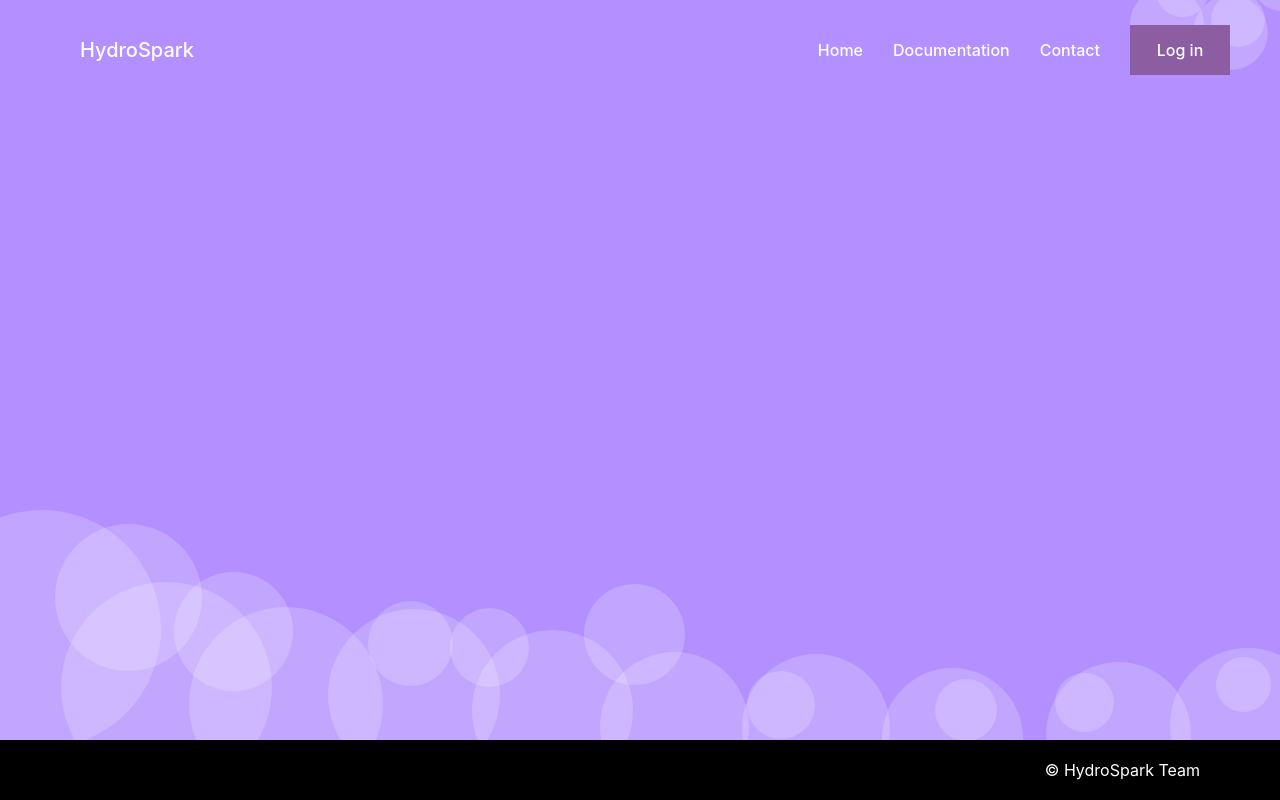
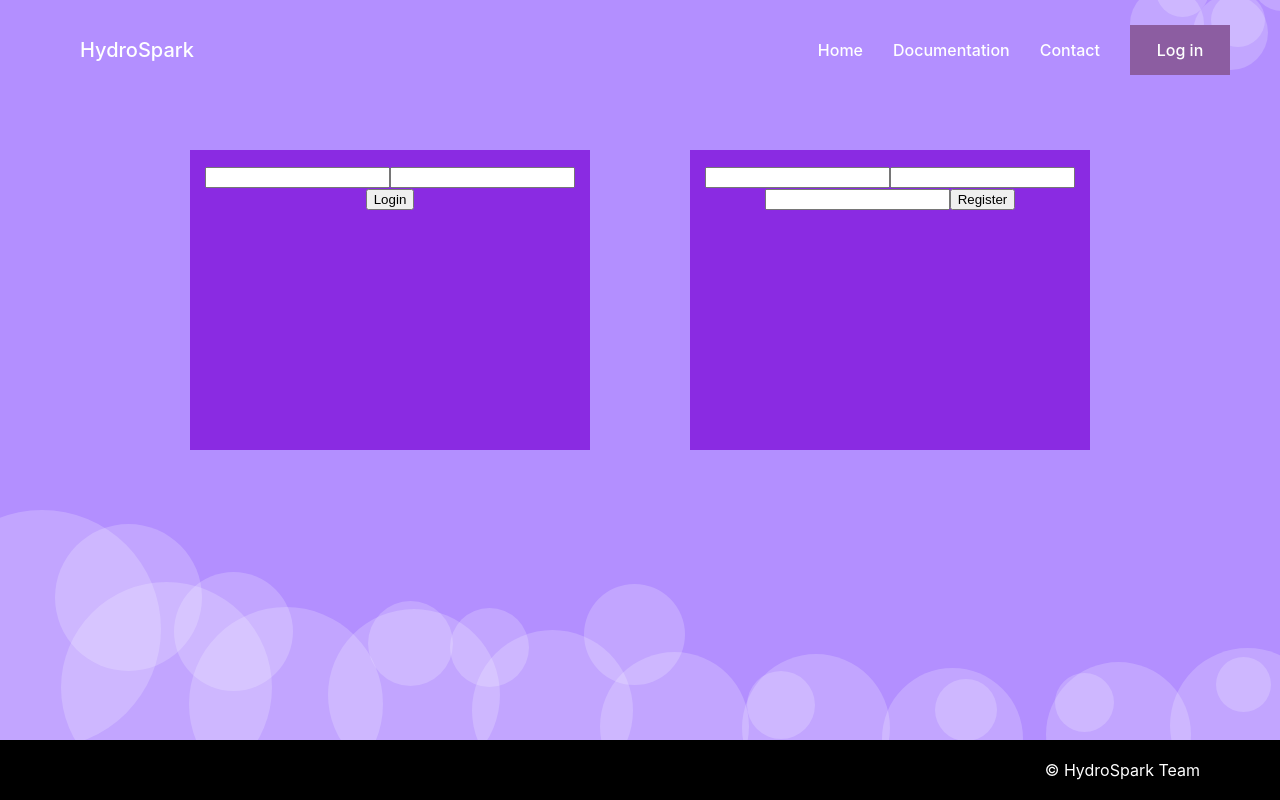
Before and after one commit to AtomicTiger/Hydrospark_oze_front, a React (Create React App) app: page / in a window 1280 px wide. Built offline with nearby package versions, Linux system fonts and the light colour scheme.

Commit message:
added login and register menu components

```diff
--- a/src/components/BubbleContainer/BubbleContainer.js
+++ b/src/components/BubbleContainer/BubbleContainer.js
@@ -31,7 +31,7 @@ for(let i =0; i<15;i++){
         <div>
           { /* blue color bubbles ="rgba(189, 227, 255, 0.5)"*/}
           { /* white color bubbles ="rgba(255, 255, 255, 0.2)"*/}
-          {BubbleArray.map(function(object, i) {return <div style={{backgroundColor:props.color, borderRadius:"100%", position:"fixed", left:object.left, bottom:object.bottom, width:object.size, height:object.size}} key={i}></div>;})}
+          {BubbleArray.map(function(object, i) {return <div style={{zIndex:-1, backgroundColor:props.color, borderRadius:"100%", position:"fixed", left:object.left, bottom:object.bottom, width:object.size, height:object.size}} key={i}></div>;})}
         </div>
     </div>
   );
--- /dev/null
+++ b/src/components/LoginMenu/LoginMenu.css
@@ -0,0 +1,6 @@
+#LoginMenu{
+  margin: 50px;
+  width: 400px;
+  height: 300px;
+  background-color: blueviolet;
+}
--- /dev/null
+++ b/src/components/LoginMenu/LoginMenu.js
@@ -0,0 +1,19 @@
+
+import './LoginMenu.css';
+
+function LoginMenu() {
+  return (
+    <div id='LoginMenu'>
+      <p></p>
+      <form>
+        <label></label>
+        <input></input>
+        <label></label>
+        <input></input>
+        <button>Login</button>
+      </form>
+    </div>
+  );
+}
+
+export default LoginMenu;
--- a/src/components/MainPage/MainPage.css
+++ b/src/components/MainPage/MainPage.css
@@ -1,6 +1,9 @@
 .MainPage{
   position: fixed;
+  display: flex;
+  justify-content: center;
   background-color: #B38FFF;
   width: 100vw;
   height: 200vh;
+  padding-top: 100px;
 }
--- a/src/components/MainPage/MainPage.js
+++ b/src/components/MainPage/MainPage.js
@@ -1,10 +1,13 @@
 import BubbleContainer from '../BubbleContainer/BubbleContainer';
+import LoginMenu from '../LoginMenu/LoginMenu';
+import RegisterMenu from '../RegisterMenu/RegisterMenu';
 import './MainPage.css';
 
 function MainPage() {
   return (
     <div className='MainPage'>
-
+      <LoginMenu></LoginMenu>
+      <RegisterMenu></RegisterMenu>
       <BubbleContainer color={"rgba(255, 255, 255, 0.2)"}></BubbleContainer>
     </div>
   );
--- /dev/null
+++ b/src/components/RegisterMenu/RegisterMenu.css
@@ -0,0 +1,6 @@
+#RegisterMenu{
+  margin: 50px;
+  width: 400px;
+  height: 300px;
+  background-color: blueviolet;
+}
--- /dev/null
+++ b/src/components/RegisterMenu/RegisterMenu.js
@@ -0,0 +1,21 @@
+
+import './RegisterMenu.css';
+
+function RegisterMenu() {
+  return (
+    <div id='RegisterMenu'>
+      <p></p>
+      <form>
+        <label></label>
+        <input></input>
+        <label></label>
+        <input></input>
+        <label></label>
+        <input></input>
+        <button>Register</button>
+      </form>
+    </div>
+  );
+}
+
+export default RegisterMenu;
```
